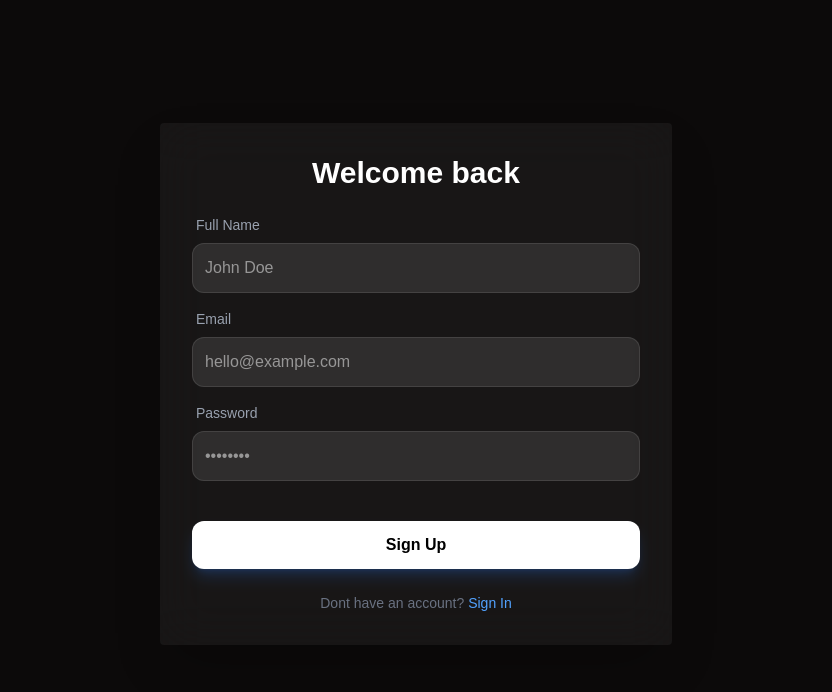
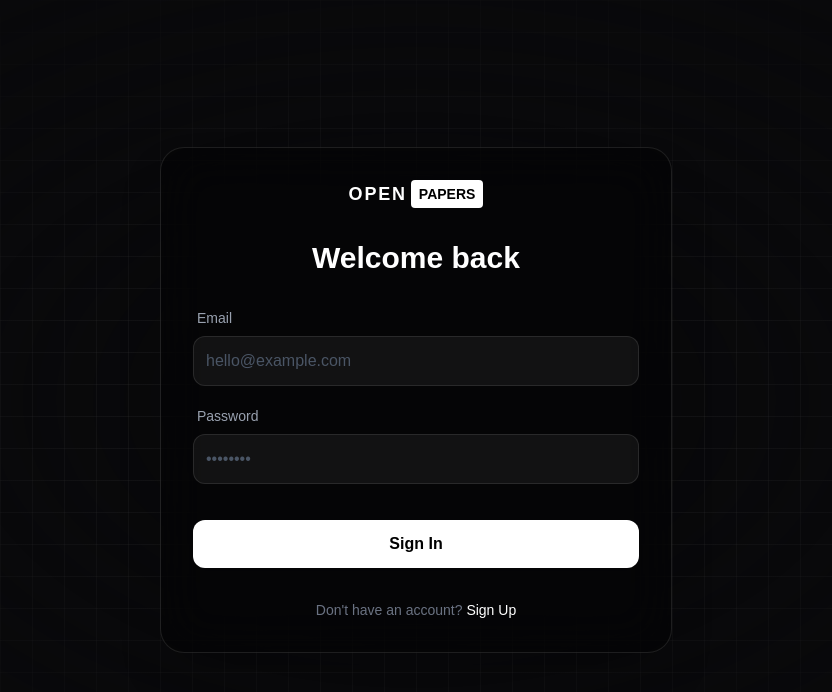
Before and after one commit to kashish00208/openp, a Next.js app: page /auth/sign-up in a window 1280 px wide. Shown: the top 692 px of the page, without its empty margins (224-1056 px from the left). Built offline with nearby package versions, Linux system fonts and the light colour scheme.

Commit message:
UI changes

```diff
--- a/Components/Homepage.tsx
+++ b/Components/Homepage.tsx
@@ -25,7 +25,7 @@ const itemVariants: Variants = {
     y: 0,
     transition: {
       duration: 0.8,
-      ease: [0.16, 1, 0.3, 1] as [number, number, number, number]
+      ease: [0.16, 1, 0.3, 1]
     }
   },
 };
@@ -36,27 +36,29 @@ const Homepage = () => {
   return (
     <>
       <Header />
-      <div className={`min-h-screen bg-black text-white/80 overflow-hidden relative ${mono.className}`}>
-        <main className="relative z-10 flex flex-col justify-center h-screen px-8 md:px-16 max-w-7xl">
+
+      <div className={`relative min-h-screen w-full overflow-hidden bg-zinc-950 text-white/80 ${mono.className} bg-[linear-gradient(to_right,#4f4f4f2e_1px,transparent_1px),linear-gradient(to_bottom,#4f4f4f2e_1px,transparent_1px)] bg-size-[64px_64px]`}>
+
+        <div className="absolute inset-0 bg-zinc-950 mask-[radial-gradient(ellipse_60%_60%_at_50%_50%,transparent_20%,black_100%)] pointer-events-none z-0"></div>
+
+        <main className="relative z-10 flex flex-col justify-center min-h-screen px-6 md:px-16  mx-auto">
           <motion.div
             variants={containerVariants}
             initial="hidden"
             animate="show"
             className={inter.className}
           >
-            {/* Animated Heading */}
             <motion.h1
               variants={itemVariants}
-              className="text-8xl font-extrabold leading-[0.9] mb-8"
+              className="text-4xl md:text-8xl font-extrabold leading-[0.9] mb-8 text-white"
             >
               Paper Analysis,<br />
               Synthesis,<br />
               Writing
             </motion.h1>
 
-            {/* Animated Subtitle Text */}
             <motion.div variants={itemVariants} className="max-w-xl space-y-4">
-              <p className="text-slate-400 text-lg md:text-xl font-medium leading-snug">
+              <p className="text-slate-300 text-md md:text-xl font-medium leading-snug">
                 AI research assistant with multi-model capability to analyze,
                 summarize, and write academic papers.
               </p>
@@ -65,13 +67,12 @@ const Homepage = () => {
               </p>
             </motion.div>
 
-            {/* Animated & Interactive Button */}
             <motion.div variants={itemVariants} className="mt-12">
               <motion.button
                 onClick={() => { router.push("/auth/sign-up") }}
                 whileHover={{ scale: 1.02 }}
                 whileTap={{ scale: 0.96 }}
-                className="group flex items-center gap-4 bg-white text-black px-8 py-4 font-bold uppercase tracking-widest text-sm hover:bg-[#FF5C00] hover:text-white transition-colors duration-300"
+                className="group flex items-center gap-4 bg-white text-black px-4 py-2 md:px-8 md:py-4 font-bold uppercase tracking-widest text-sm hover:bg-gray-200 transition-colors duration-300 shadow-lg shadow-white/5"
               >
                 Get Started
                 <span className="transform group-hover:translate-x-1 group-hover:-translate-y-1 transition-transform">
@@ -81,14 +82,6 @@ const Homepage = () => {
             </motion.div>
           </motion.div>
         </main>
-
-        {/* Breathing Animation for the Background Overlay */}
-        <motion.div
-          initial={{ opacity: 0.5 }}
-          animate={{ opacity: [0.4, 0.7, 0.4] }}
-          transition={{ duration: 4, repeat: Infinity, ease: "easeInOut" }}
-          className="pointer-events-none absolute inset-0 bg-[linear-gradient(rgba(18,16,16,0)_50%,rgba(0,0,0,0.1)_50%),linear-gradient(90deg,rgba(255,0,0,0.02),rgba(0,255,0,0.01),rgba(0,0,255,0.02))] bg-size-[100%_4px,3px_100%]"
-        />
       </div>
     </>
   );
--- a/app/auth/sign-in/page.tsx
+++ b/app/auth/sign-in/page.tsx
@@ -1,12 +1,15 @@
 "use client";
+
 import { useState } from "react";
 import { motion } from "framer-motion";
 import { useRouter } from "next/navigation";
+
 const Page = () => {
   const [email, setUserEmail] = useState("");
   const [password, setUserPassword] = useState("");
   const [error, setError] = useState("");
-  const router = useRouter()
+  const router = useRouter();
+
   const handleSubmit = async () => {
     setError("");
 
@@ -30,65 +33,88 @@ const Page = () => {
 
       const data = await res.json();
       console.log("User:", data);
+
+      router.push("/chat")
+
     } catch (err) {
       setError("Server connection failed");
-      console.log(err)
+      console.log(err);
     }
   };
 
   return (
-    <div className="min-h-[80vh] w-full flex justify-center items-center px-4 mt-16">
+    <div className="relative min-h-screen w-full flex justify-center items-center px-4 bg-zinc-950 bg-[linear-gradient(to_right,#4f4f4f2e_1px,transparent_1px),linear-gradient(to_bottom,#4f4f4f2e_1px,transparent_1px)] bg-[size:32px_32px]">
+
+      <div className="absolute inset-0 bg-zinc-950 mask-[radial-gradient(ellipse_60%_60%_at_50%_50%,transparent_20%,black_100%)] pointer-events-none"></div>
+
       <motion.div
         initial={{ opacity: 0, y: 20 }}
         animate={{ opacity: 1, y: 0 }}
-        className="w-full max-w-lg bg-white/5 backdrop-blur-xl rounded-3xl p-8 shadow-2xl"
+        className="w-full max-w-lg backdrop-blur-xs bg-black/40 border border-white/10  p-8 shadow-2xl relative z-10"
       >
-        <h2 className="text-3xl font-bold text-white mb-6 text-center">
+        <div className="flex justify-center mb-8">
+          <div
+            onClick={() => router.push("/")}
+            className="flex items-center gap-1 cursor-pointer hover:opacity-80 transition-opacity select-none"
+          >
+            <span className="text-white font-semibold tracking-widest text-lg">OPEN</span>
+            <span className="text-black bg-white text-sm px-2 py-1 font-bold rounded-sm">PAPERS</span>
+          </div>
+        </div>
+
+        <h2 className="text-3xl font-bold text-white mb-8 text-center">
           Welcome back
         </h2>
 
-        <div className="space-y-4">
+        <div className="space-y-5">
           <div className="flex flex-col gap-2">
-            <label className="text-sm text-gray-400 ml-1">Email</label>
+            <label className="text-sm font-medium text-gray-400 ml-1">Email</label>
             <input
               type="email"
               placeholder="hello@example.com"
               value={email}
               onChange={(e) => setUserEmail(e.target.value)}
-              className="bg-white/10 border border-white/10 rounded-xl p-3 text-white outline-none focus:ring-2 focus:ring-blue-500 transition-all"
+              className="bg-white/5 border border-white/10 rounded-xl p-3 text-white outline-none focus:border-white/30 focus:bg-white/10 transition-all placeholder:text-gray-600"
             />
           </div>
 
           <div className="flex flex-col gap-2">
-            <label className="text-sm text-gray-400 ml-1">Password</label>
+            <label className="text-sm font-medium text-gray-400 ml-1">Password</label>
             <input
               type="password"
               placeholder="••••••••"
               value={password}
               onChange={(e) => setUserPassword(e.target.value)}
-              className="bg-white/10 border border-white/10 rounded-xl p-3 text-white outline-none focus:ring-2 focus:ring-blue-500 transition-all"
+              className="bg-white/5 border border-white/10 rounded-xl p-3 text-white outline-none focus:border-white/30 focus:bg-white/10 transition-all placeholder:text-gray-600"
             />
           </div>
 
           <motion.button
-            whileHover={{ scale: 1.02 }}
+            whileHover={{ scale: 1.01 }}
             whileTap={{ scale: 0.98 }}
             onClick={handleSubmit}
-            className="w-full mt-6 bg-white text-black font-semibold py-3 rounded-xl shadow-lg transition-colors"
+            className="w-full mt-4 bg-white text-black font-semibold py-3 rounded-xl shadow-lg hover:bg-gray-200 transition-colors"
           >
             Sign In
           </motion.button>
         </div>
 
         {error && (
-          <div className="text-red-400 text-sm mt-4 text-center">
+          <motion.div
+            initial={{ opacity: 0 }}
+            animate={{ opacity: 1 }}
+            className="text-red-400 text-sm mt-4 text-center bg-red-400/10 py-2 rounded-lg"
+          >
             {error.trim()}
-          </div>
+          </motion.div>
         )}
 
-        <p className="text-center text-gray-500 text-sm mt-6">
-          Dont have an account?{" "}
-          <span onClick={() => { router.push("/auth/sign-up") }} className="text-blue-400 cursor-pointer hover:underline">
+        <p className="text-center text-gray-500 text-sm mt-8">
+          Don't have an account?{" "}
+          <span
+            onClick={() => router.push("/auth/sign-up")}
+            className="text-white cursor-pointer hover:underline font-medium"
+          >
             Sign Up
           </span>
         </p>
--- a/app/auth/sign-up/page.tsx
+++ b/app/auth/sign-up/page.tsx
@@ -1,96 +1,120 @@
 "use client";
+
 import { useState } from "react";
-import { motion } from "motion/react";
+import { motion } from "framer-motion";
 import { useRouter } from "next/navigation";
 
-export const Page = () => {
-  const [name, setname] = useState("");
+const Page = () => {
   const [email, setUserEmail] = useState("");
-  const [password, setUserPasswrod] = useState("");
-
+  const [password, setUserPassword] = useState("");
+  const [error, setError] = useState("");
   const router = useRouter();
 
   const handleSubmit = async () => {
-  const res = await fetch("http://localhost:8080/signup", {
+    setError("");
+
+    try {
+      const res = await fetch("http://localhost:8080/signin", {
         method: "POST",
         headers: {
           "Content-Type": "application/json",
         },
         body: JSON.stringify({
-      name: name,
-      email: email,
-      password: password,
+          email,
+          password,
         }),
       });
 
+      if (!res.ok) {
+        const message = await res.text();
+        setError(message || "Something went wrong");
+        return;
+      }
+
       const data = await res.json();
-  console.log(data);
+      console.log("User:", data);
+
+      router.push("/chat")
+    } catch (err) {
+      setError("Server connection failed");
+      console.log(err);
+    }
   };
+
   return (
-    <div className="min-h-[80vh] w-full flex justify-center items-center px-4 mt-16">
+    <div className="relative min-h-screen w-full flex justify-center items-center px-4 bg-zinc-950 bg-[linear-gradient(to_right,#4f4f4f2e_1px,transparent_1px),linear-gradient(to_bottom,#4f4f4f2e_1px,transparent_1px)] bg-[size:32px_32px]">
+
+     <div className="absolute inset-0 bg-zinc-950 mask-[radial-gradient(ellipse_60%_60%_at_50%_50%,transparent_20%,black_100%)] pointer-events-none"></div>
+
       <motion.div
         initial={{ opacity: 0, y: 20 }}
         animate={{ opacity: 1, y: 0 }}
-        className="w-full max-w-lg bg-white/5 backdrop-blur-xl rounded-sm p-8 shadow-2xl"
+        className="w-full max-w-lg backdrop-blur-xl bg-black/40 border border-white/10 rounded-3xl p-8 shadow-2xl relative z-10"
       >
-        <h2 className="text-3xl font-bold text-white mb-6 text-center">
+        <div className="flex justify-center mb-8">
+          <div
+            onClick={() => router.push("/")}
+            className="flex items-center gap-1 cursor-pointer hover:opacity-80 transition-opacity select-none"
+          >
+            <span className="text-white font-semibold tracking-widest text-lg">OPEN</span>
+            <span className="text-black bg-white text-sm px-2 py-1 font-bold rounded-sm">PAPERS</span>
+          </div>
+        </div>
+
+        <h2 className="text-3xl font-bold text-white mb-8 text-center">
           Welcome back
         </h2>
 
-        <div className="space-y-4">
+        <div className="space-y-5">
           <div className="flex flex-col gap-2">
-            <label className="text-sm text-gray-400 ml-1">Full Name</label>
+            <label className="text-sm font-medium text-gray-400 ml-1">Email</label>
             <input
-              name="name"
-              type="text"
-              placeholder="John Doe"
-              onChange={(e) => {
-                setname(e.target.value);
-              }}
-              className="bg-white/10 border border-white/10 rounded-xl p-3 text-white outline-none focus:ring-2 focus:ring-blue-500 transition-all"
+              type="email"
+              placeholder="hello@example.com"
+              value={email}
+              onChange={(e) => setUserEmail(e.target.value)}
+              className="bg-white/5 border border-white/10 rounded-xl p-3 text-white outline-none focus:border-white/30 focus:bg-white/10 transition-all placeholder:text-gray-600"
             />
           </div>
 
           <div className="flex flex-col gap-2">
-            <label className="text-sm text-gray-400 ml-1">Email</label>
+            <label className="text-sm font-medium text-gray-400 ml-1">Password</label>
             <input
-              name="email"
-              type="email"
-              placeholder="hello@example.com"
-              onChange={(e) => {
-                setUserEmail(e.target.value);
-              }}
-              className="bg-white/10 border border-white/10 rounded-xl p-3 text-white outline-none focus:ring-2 focus:ring-blue-500 transition-all"
-            />
-          </div>
-
-          <div className="flex flex-col gap-2">
-            <label className="text-sm text-gray-400 ml-1">Password</label>
-            <input
-              name="password"
               type="password"
               placeholder="••••••••"
-              onChange={(e) => {
-                setUserPasswrod(e.target.value);
-              }}
-              className="bg-white/10 border border-white/10 rounded-xl p-3 text-white outline-none focus:ring-2 focus:ring-blue-500 transition-all"
+              value={password}
+              onChange={(e) => setUserPassword(e.target.value)}
+              className="bg-white/5 border border-white/10 rounded-xl p-3 text-white outline-none focus:border-white/30 focus:bg-white/10 transition-all placeholder:text-gray-600"
             />
           </div>
 
           <motion.button
-            whileHover={{ scale: 1.02 }}
+            whileHover={{ scale: 1.01 }}
             whileTap={{ scale: 0.98 }}
             onClick={handleSubmit}
-            className="w-full mt-6 bg-white text-black font-semibold py-3 rounded-xl shadow-lg shadow-blue-500/20 transition-colors"
+            className="w-full mt-4 bg-white text-black font-semibold py-3 rounded-xl shadow-lg hover:bg-gray-200 transition-colors"
           >
-            Sign Up
+            Sign In
           </motion.button>
         </div>
 
-        <p className="text-center text-gray-500 text-sm mt-6">
-          Dont have an account?{" "}
-          <span onClick={()=>(router.push("/auth/sign-in"))} className="text-blue-400 cursor-pointer hover:underline">
-            Sign In
+        {error && (
+          <motion.div
+            initial={{ opacity: 0 }}
+            animate={{ opacity: 1 }}
+            className="text-red-400 text-sm mt-4 text-center bg-red-400/10 py-2 rounded-lg"
+          >
+            {error.trim()}
+          </motion.div>
+        )}
+
+        <p className="text-center text-gray-500 text-sm mt-8">
+          Don't have an account?{" "}
+          <span
+            onClick={() => router.push("/auth/sign-up")}
+            className="text-white cursor-pointer hover:underline font-medium"
+          >
+            Sign Up
           </span>
         </p>
       </motion.div>
--- a/app/globals.css
+++ b/app/globals.css
@@ -1,7 +1,7 @@
 @import "tailwindcss";
 
 :root {
-  --background: #0c0a0a;
+  --background: #0A0A0A;
   --foreground: #f5f5f5;
   --accent: #6366f1;
 }
```
Lines whose indentation alone changed are shown as unchanged.
